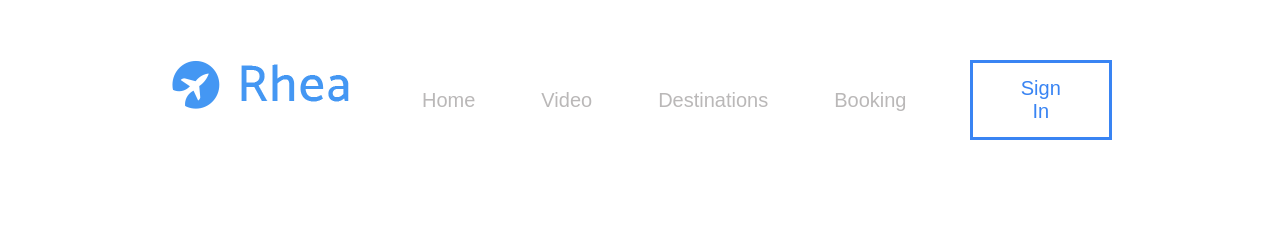
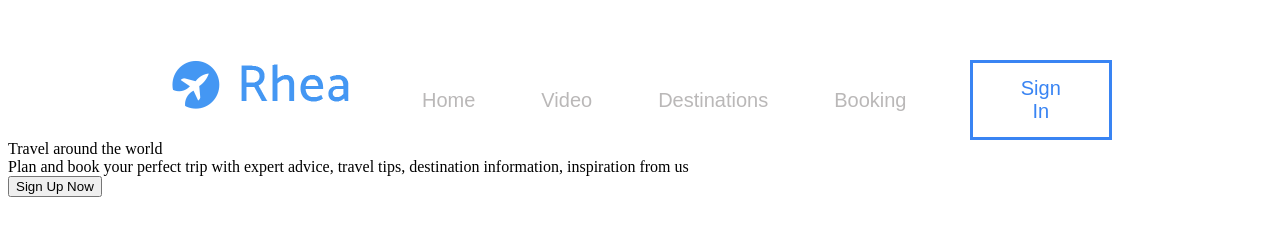
Before and after one commit to Anesthesia92/rhia, a plain HTML site: page index.html in a window 1280 px wide. Drawn offline with Linux system fonts and the light colour scheme.

Commit message:
advertising html

```diff
--- a/css/style.sass
+++ b/css/style.sass
@@ -25,7 +25,7 @@ body
       &__button
         margin-left: 30px
 .menu-button
-  padding: 14px 48px
+  padding: 14px 41.5px
   background-color: $color
   border: 3px solid $blue
   color: $blue
@@ -38,3 +38,5 @@ body
 .navigation__elements, .navigation
   display: flex
   list-style-type: none
+
+.advertising
--- a/index.html
+++ b/index.html
@@ -31,5 +31,19 @@
         </div>
       </div>
     </header>
+    <main>
+  <div class="advertising">
+
+<div class="advertising-text">
+  <div class="advertising-text__travel">Travel around the world</div>
+<div class="advertising-text__plan">Plan and book your perfect trip with expert advice, travel tips, destination information, inspiration from us
+</div>
+  <button type="button" class="advertising-text__button">Sign Up Now</button>
+
+
+</div>
+
+  </div>
+    </main>
   </body>
 </html>
```
Also changed, not shown: css/style.css.
